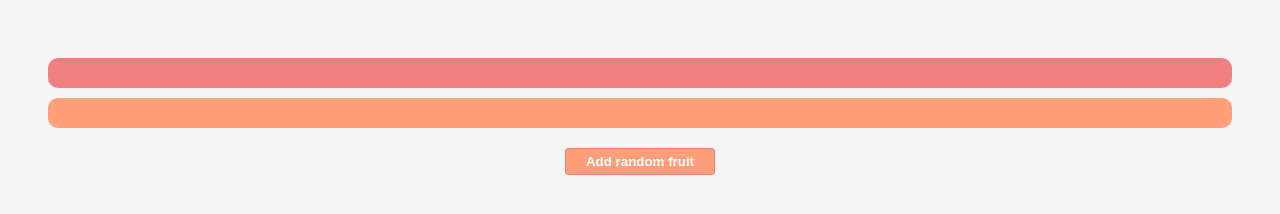
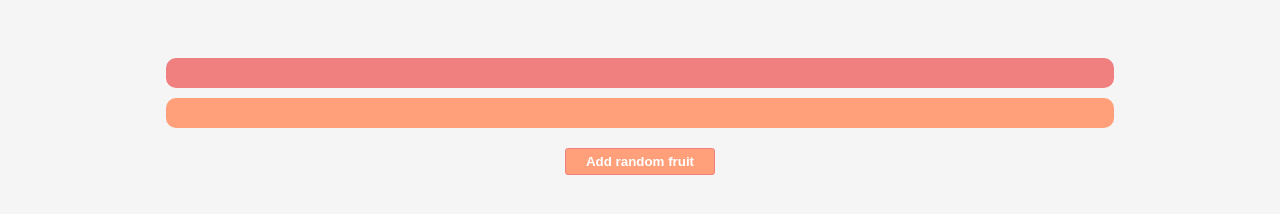
Before and after one commit to SOAndrianov/scrimba, a plain HTML site: page foodsorter.html in a window 1280 px wide. Drawn offline with Linux system fonts and the light colour scheme; files that its build step writes are made by us from their sources.

Commit message:
Update foodsorter.html

```diff
--- a/foodsorter.html
+++ b/foodsorter.html
@@ -10,13 +10,18 @@
             #apple-shelf {
                 background: lightcoral;
                 border-radius: 10px;
-                height: 30px;
-                margin: 10px 0;
+                min-height: 30px;
+                margin: 10px auto;
+                width:80%;
+                line-height: 30px;
             }
             #orange-shelf {
                 background: lightsalmon;
                 border-radius: 10px;
-                height: 30px;
+                min-height: 30px;
+                line-height: 30px;
+                margin:0 auto;
+                width:80%;
             }
             button {
                 border:1px solid lightcoral;
```
